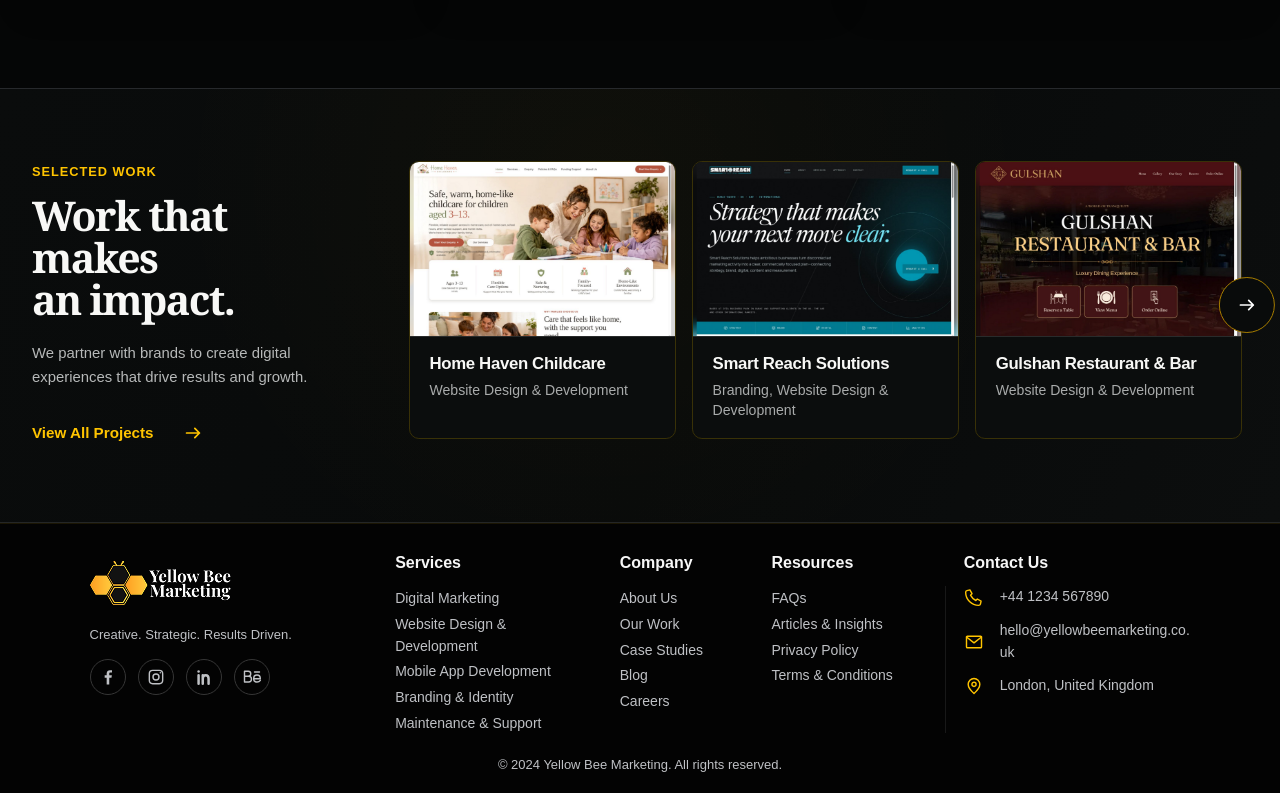
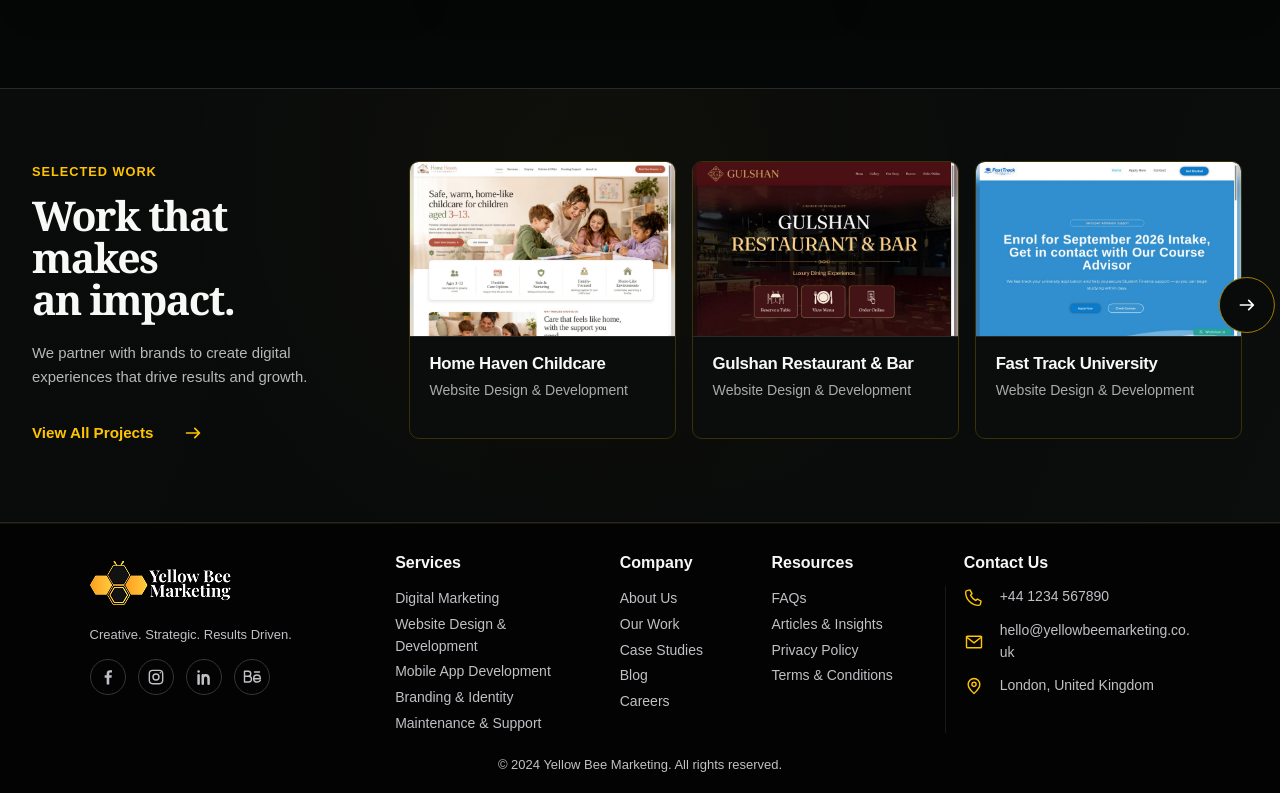
Before and after one commit to pain-arch/yellow-bee-marketing, a Next.js app: page / in a window 1280 px wide. Shown: the part 1650-2443 px from the top of the page. Built offline with nearby package versions, Linux system fonts and the light colour scheme.

Commit message:
Remove outdated projects from SelectedWork component

```diff
--- a/app/components/selected-work.tsx
+++ b/app/components/selected-work.tsx
@@ -30,12 +30,6 @@
     href: "/work/home-haven-childcare",
   },
   {
-    title: "Smart Reach Solutions",
-    services: "Branding, Website Design & Development",
-    image: "/yellow-bee-selected-work-project-images/02-smart-reach-solutions.png",
-    href: "/work/smart-reach-solutions",
-  },
-  {
     title: "Gulshan Restaurant & Bar",
     services: "Website Design & Development",
     image: "/yellow-bee-selected-work-project-images/03-gulshan-restaurant-and-bar.png",
@@ -58,18 +52,6 @@
     services: "Branding, Website Design & Development",
     image: "/yellow-bee-selected-work-project-images/06-wonder-watchers-ltd.png",
     href: "/work/wonder-watchers-ltd",
-  },
-  {
-    title: "The Growth Group",
-    services: "Website Design & Development",
-    image: "/yellow-bee-selected-work-project-images/07-the-growth-group.png",
-    href: "/work/the-growth-group",
-  },
-  {
-    title: "Dacy Care",
-    services: "Website Design & Development",
-    image: "/yellow-bee-selected-work-project-images/08-dacy-care.png",
-    href: "/work/dacy-care",
   },
 ];
 
```
